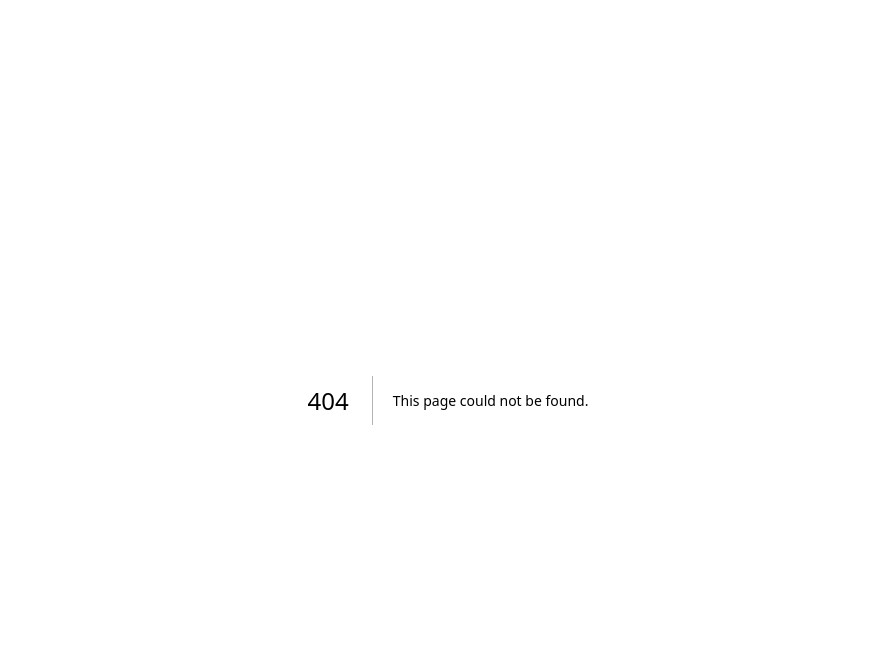
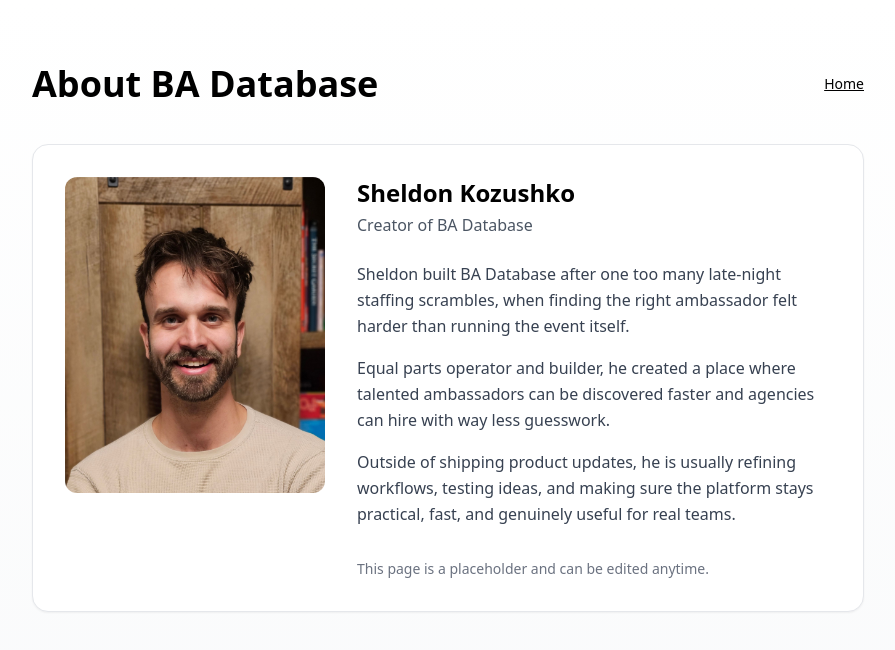
Before and after one commit to skozushko/brand-ambassador, a Next.js app: page /about in a window 1280 px wide. Before the commit this address had no page. Shown: the top 650 px of the page, without its empty margins (192-1087 px from the left). Built offline with nearby package versions, Linux system fonts and the light colour scheme.

Commit message:
Add About page and home nav link

```diff
--- /dev/null
+++ b/app/about/page.tsx
@@ -0,0 +1,54 @@
+import Image from "next/image"
+import Link from "next/link"
+
+export default function AboutPage() {
+  return (
+    <main className="min-h-screen bg-gradient-to-b from-white to-gray-50">
+      <div className="max-w-4xl mx-auto p-8 py-16">
+        <div className="flex items-center justify-between mb-10">
+          <h1 className="text-4xl font-bold">About BA Database</h1>
+          <Link className="text-sm underline" href="/">
+            Home
+          </Link>
+        </div>
+
+        <div className="bg-white border border-gray-200 rounded-2xl p-8 shadow-sm grid md:grid-cols-[260px,1fr] gap-8">
+          <div>
+            <Image
+              src="/sheldon-kozushko.jpg"
+              alt="Sheldon Kozushko"
+              width={260}
+              height={340}
+              className="rounded-xl object-cover w-full h-auto"
+              priority
+            />
+          </div>
+
+          <div>
+            <h2 className="text-2xl font-semibold">Sheldon Kozushko</h2>
+            <p className="text-gray-600 mt-1">Creator of BA Database</p>
+
+            <div className="mt-6 space-y-4 text-gray-700 leading-relaxed">
+              <p>
+                Sheldon built BA Database after one too many late-night staffing scrambles, when
+                finding the right ambassador felt harder than running the event itself.
+              </p>
+              <p>
+                Equal parts operator and builder, he created a place where talented ambassadors can
+                be discovered faster and agencies can hire with way less guesswork.
+              </p>
+              <p>
+                Outside of shipping product updates, he is usually refining workflows, testing ideas,
+                and making sure the platform stays practical, fast, and genuinely useful for real teams.
+              </p>
+            </div>
+
+            <p className="mt-8 text-sm text-gray-500">
+              This page is a placeholder and can be edited anytime.
+            </p>
+          </div>
+        </div>
+      </div>
+    </main>
+  )
+}
--- a/app/page.tsx
+++ b/app/page.tsx
@@ -6,6 +6,9 @@ export default function Home() {
       <div className="max-w-4xl mx-auto p-8 py-16">
         {/* Header with navigation */}
         <div className="flex items-center justify-end gap-4 mb-12">
+          <Link className="text-sm hover:underline" href="/about">
+            About
+          </Link>
           <Link className="text-sm hover:underline" href="/login">
             Agency Login
           </Link>
@@ -13,7 +16,7 @@ export default function Home() {
 
         {/* Welcome Section */}
         <div className="text-center mb-16">
-          <h1 className="text-5xl font-bold mb-4">Welcome</h1>
+          <h1 className="text-5xl font-bold mb-4">BADATABASE.COM</h1>
           <p className="text-xl text-gray-600 mb-2">
             Join Our Brand Ambassador Network
           </p>
```
Also changed, not shown: public/sheldon-kozushko.jpg (added).
